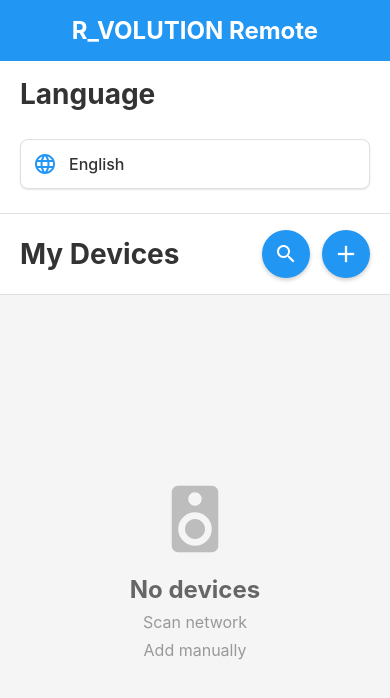
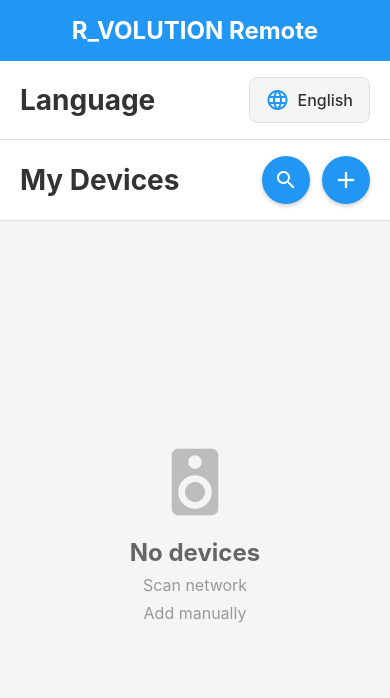
Before and after one commit to jacquesbens/Rvolution-Remote-Control, a React Native app: screen /Devices in a window 390 px wide. Shown: the top 698 px of the page. Built offline with nearby package versions, Linux system fonts and the light colour scheme.

Commit message:
Refactor language selector layout

```diff
--- a/components/LanguageSelector.tsx
+++ b/components/LanguageSelector.tsx
@@ -5,7 +5,6 @@
   StyleSheet,
   TouchableOpacity,
   Modal,
-  FlatList,
   ScrollView,
 } from 'react-native';
 import { MaterialIcons } from '@expo/vector-icons';
@@ -86,22 +85,17 @@
   languageButton: {
     flexDirection: 'row',
     alignItems: 'center',
-    backgroundColor: '#fff',
+    backgroundColor: '#f5f5f5',
     borderRadius: 8,
-    padding: 12,
-    marginVertical: 16,
+    paddingHorizontal: 16,
+    paddingVertical: 10,
     borderWidth: 1,
     borderColor: '#e0e0e0',
-    shadowColor: '#000',
-    shadowOffset: { width: 0, height: 1 },
-    shadowOpacity: 0.1,
-    shadowRadius: 2,
-    elevation: 2,
   },
   languageButtonText: {
     fontSize: 16,
     color: '#333',
-    marginLeft: 12,
+    marginLeft: 8,
     fontWeight: '500',
   },
   modalOverlay: {
--- a/screens/DevicesScreen.tsx
+++ b/screens/DevicesScreen.tsx
@@ -250,8 +250,10 @@
       </View>
 
       <View style={styles.languageSelectorContainer}>
-        <Text style={styles.languageSectionTitle}>{t.language}</Text>
-        <LanguageSelector />
+        <View style={styles.languageRow}>
+          <Text style={styles.languageSectionTitle}>{t.language}</Text>
+          <LanguageSelector />
+        </View>
       </View>
 
       <View style={styles.header}>
@@ -453,16 +455,20 @@
   languageSelectorContainer: {
     paddingHorizontal: 20,
     paddingTop: 16,
-    paddingBottom: 8,
+    paddingBottom: 16,
     backgroundColor: '#fff',
     borderBottomWidth: 1,
     borderBottomColor: '#e0e0e0',
+  },
+  languageRow: {
+    flexDirection: 'row',
+    justifyContent: 'space-between',
+    alignItems: 'center',
   },
   languageSectionTitle: {
     fontSize: 28,
     fontWeight: 'bold',
     color: '#333',
-    marginBottom: 12,
   },
   header: {
     flexDirection: 'row',
```
